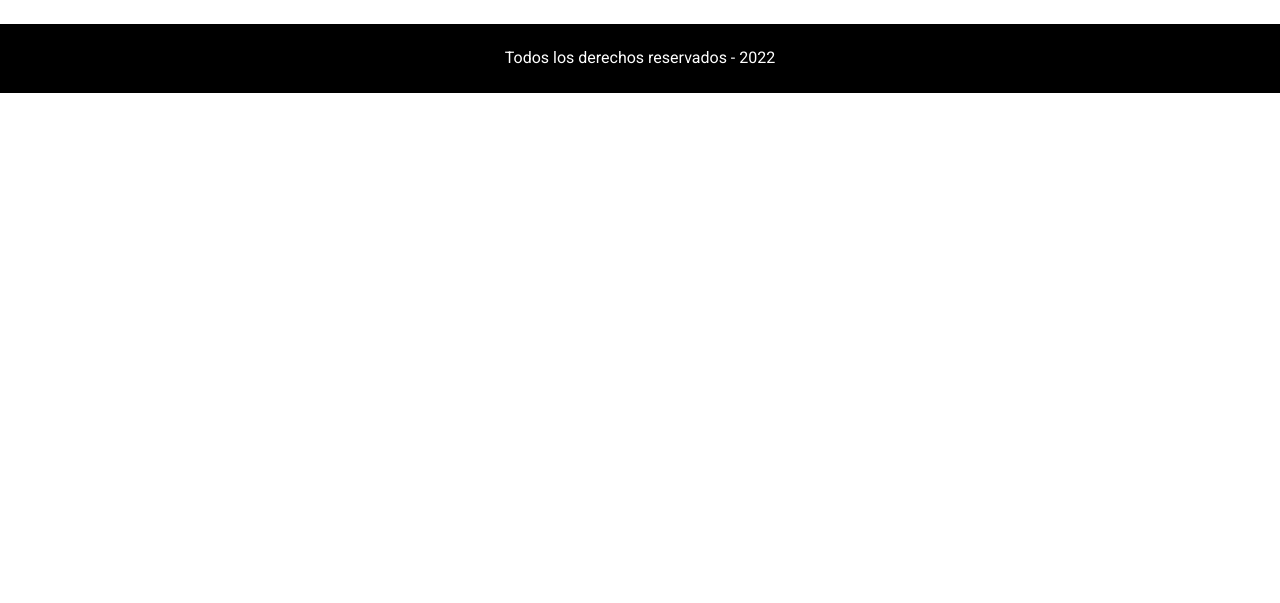
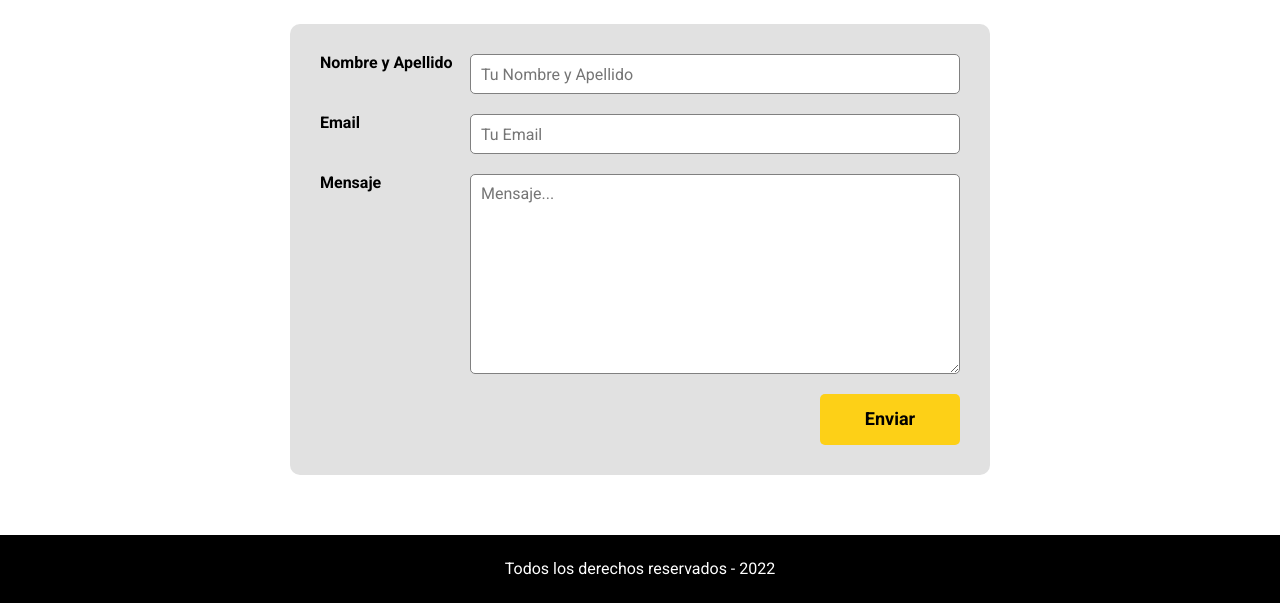
Before and after one commit to HugoBobadilla/beer-blog, a plain HTML site: page contacto.html in a window 1280 px wide. Shown: the part 748-1351 px from the top of the page. Before the commit the page ends 841 px from the top, so only its background shows below. Drawn offline with Linux system fonts and the light colour scheme.

Commit message:
Finalizacion pagina de contacto

```diff
--- a/contacto.html
+++ b/contacto.html
@@ -32,8 +32,26 @@
         </div>
     </header>
 
-    <main class="container">
+    <main>
         <h2 class="center-text">Contacto</h2>
+
+        <div class="form-container">
+            <form class="form">
+                <div class="field">
+                    <label for="nombre-apellido">Nombre y Apellido</label>
+                    <input type="text" id="nombre-apellido" class="input-field" placeholder="Tu Nombre y Apellido">
+                </div>
+                <div class="field">
+                    <label for="email">Email</label>
+                    <input type="email" id="email" class="input-field" placeholder="Tu Email">
+                </div>
+                <div class="field">
+                    <label for="mensaje">Mensaje</label>
+                    <textarea id="mensaje" class="input-field" placeholder="Mensaje..."></textarea>
+                </div>
+                <button type="submit" class="btn btn--submit">Enviar</button>
+            </form>
+        </div>
 
     </main>
 
--- a/css/style.css
+++ b/css/style.css
@@ -240,6 +240,83 @@ a {
     background-color: #FDD017;
 }
 
+/* Contacto */
+.form-container {
+    width: 90%;
+    max-width: 70rem;
+    margin: 0 auto;
+}
+
+.form {
+    border-radius: 10px;
+    padding: 3rem;
+    margin-bottom: 6rem;
+    background-color: var(--lightgray);
+    display: flex;
+    flex-direction: column;
+}
+
+.field {
+    display: flex;
+    margin-bottom: 2rem;
+}
+
+
+.field label {
+    font-weight: 700;
+    flex-grow: 0;
+    flex-basis: 15rem;
+}
+
+.input-field {
+    flex-grow: 1;
+    height: 4rem;
+    border-radius: 5px;
+    border: thin solid gray;
+    padding: 1rem;
+}
+
+textarea.input-field {
+    height: 20rem;
+}
+
+.input-field:focus {
+    outline: none;
+    box-shadow: 0px 0px 5px lightseagreen;
+}
+
+
+.btn--submit {
+    border-radius: 5px;
+    background-color: #FDD017;
+    font-weight: 700;
+    font-size: 1.8rem;
+    padding: 1.5rem 2rem;
+    width: 14rem;
+    align-self: flex-end;
+}
+
+@media (max-width: 768px) {
+    .field {
+        flex-direction: column;
+    }
+
+    .field label {
+        font-weight: 700;
+        flex-grow: 0;
+        flex-basis: 1rem;
+    }
+
+    .input-field {
+        flex-grow: 0;
+    }
+
+    .btn--submit {
+        display: block;
+        width: 100%;
+    }
+}
+
 /* Footer */
 .footer {
     background-color: var(--black);
```
